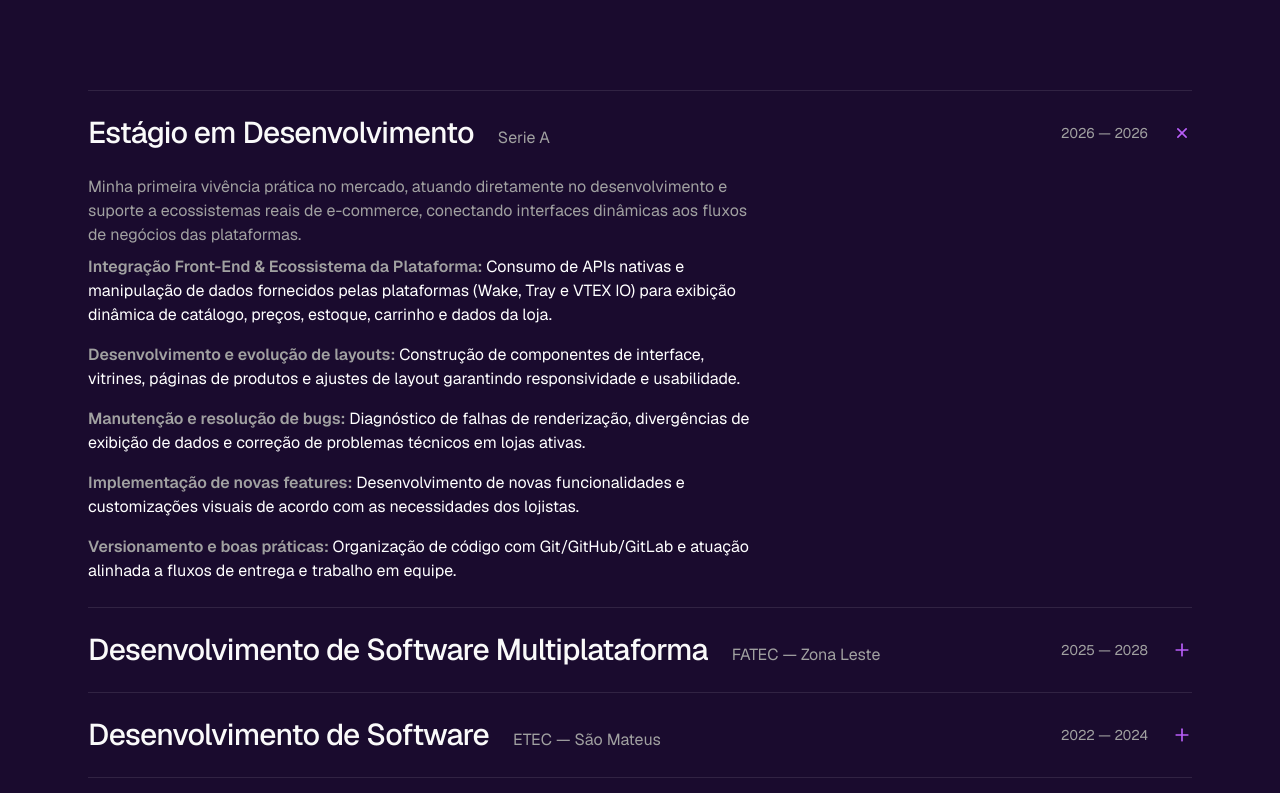
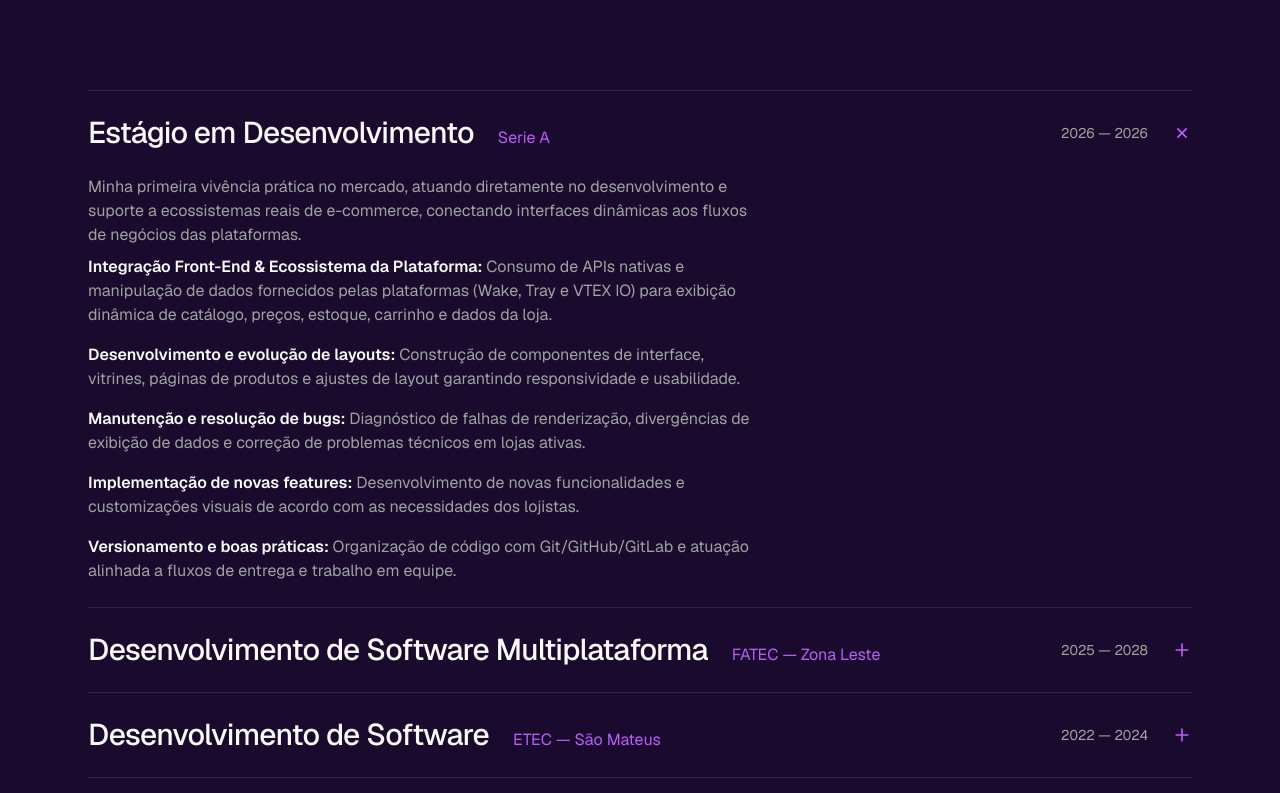
Before and after one commit to yuuki-cfeebm/portfolio-app, a Next.js app: page / in a window 1280 px wide. Shown: the part 3647-4440 px from the top of the page. Built offline with nearby package versions, Linux system fonts and the light colour scheme.

Commit message:
fix: seção de experiência

```diff
--- a/src/components/sections/Experience.tsx
+++ b/src/components/sections/Experience.tsx
@@ -7,7 +7,6 @@ import SectionTitle from "@/components/SectionTitle";
 import { NumberTicker } from "@/components/ui/number-ticker";
 import { experience, stats } from "@/data/portfolio";
 
-// A classe "dark" mantém esta faixa escura nos dois temas.
 export default function Experience() {
   const [open, setOpen] = useState<number | null>(0);
 
@@ -34,13 +33,13 @@ export default function Experience() {
                     aria-expanded={isOpen}
                     aria-controls={`experiencia-${index}`}
                     onClick={() => setOpen(isOpen ? null : index)}
-                    className="flex w-full items-center justify-between gap-6 py-6 text-left"
+                    className="flex w-full items-center justify-between gap-6 py-6 text-left cursor-pointer"
                   >
                     <span className="flex flex-col gap-1 md:flex-row md:items-baseline md:gap-6">
                       <span className="text-2xl font-medium tracking-tight md:text-3xl">
                         {item.role}
                       </span>
-                      <span className="text-muted-foreground">
+                      <span className="text-primary">
                         {item.company}
                       </span>
                     </span>
@@ -73,8 +72,8 @@ export default function Experience() {
                         <ul className="flex flex-col gap-4 mt-2">
                           {item.content?.map((li) => (
                             <li className="text-white" key={li.title}>
-                              <span className="font-semibold text-muted-foreground">{li.title} </span>
-                              {li.description}
+                              <span className="font-semibold text-foreground">{li.title} </span>
+                              <span className="text-muted-foreground">{li.description}</span>
                             </li>
                           ))}
                         </ul>
```
